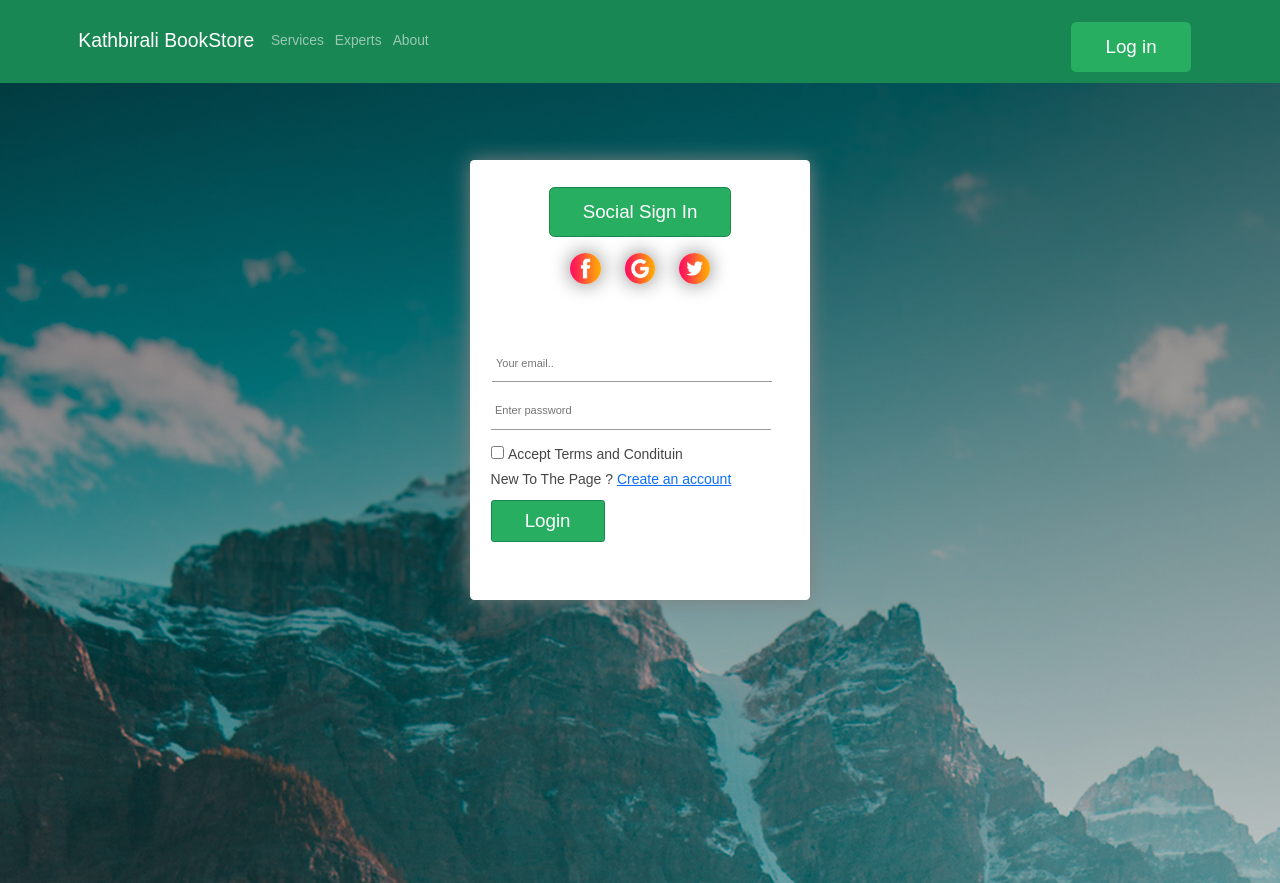
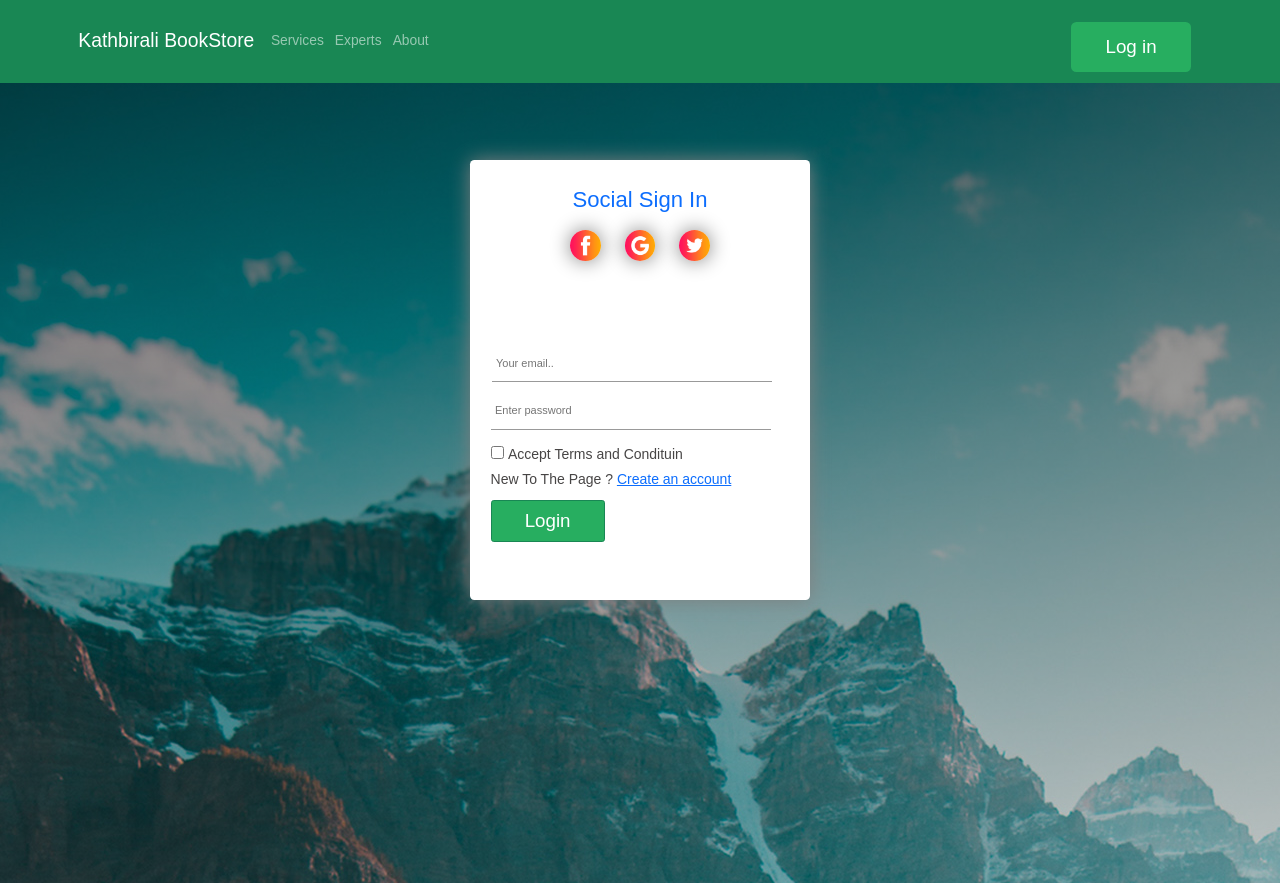
Before and after one commit to Rahat-hosen4mj/purnoboti-book-stock, a React (Create React App) app: page /login in a window 1280 px wide. Built offline with nearby package versions, Linux system fonts and the light colour scheme; no server answers.

Commit message:
all book are from backend server

```diff
--- a/src/hook/useBook.js
+++ b/src/hook/useBook.js
@@ -4,7 +4,7 @@ const useBook = () =>{
     const [books, setBooks] = useState([]);
 
   useEffect(() => {
-    fetch("books.json")
+    fetch(`http://localhost:5000/book`)
       .then((res) => res.json())
       .then((data) => setBooks(data));
   }, []);
--- a/src/pages/Login/Login/Login.js
+++ b/src/pages/Login/Login/Login.js
@@ -32,6 +32,7 @@ const Login = () => {
   if(loading || gLoading){
     return <Loading />
   }
+  // bookStock  KdPLJgGQLl6tjF96
 
   if(user || gUser) {
     navigate('/home');
@@ -52,10 +53,10 @@ const Login = () => {
       className="hero"
     >
       <div className="form-box">
-        <div className="text-center my-3">
-          <button type="button" className="btn btn-success ">
-            Social Sign In
-          </button>
+      <div className="text-center my-3">
+
+            <h2 className='text-primary pt-3'>Social Sign In</h2>
+
         </div>
         <div className="social-icon">
           <img src={facebook} alt="" />
--- a/src/pages/Shared/Footer/Footer.js
+++ b/src/pages/Shared/Footer/Footer.js
@@ -103,7 +103,7 @@ const Footer = () => {
 
         <div className="credit">
           {" "}
-          created by <span>mr. Rahat hosen</span> | all rights reserved!{" "}
+          created by <span>@mr. Rahat hosen</span> | all rights reserved!{" "}
         </div>
       </section>
     </div>
```
Also changed, not shown: firebase.json (added), 1 other file (tests, documents, lock files or other folders).
